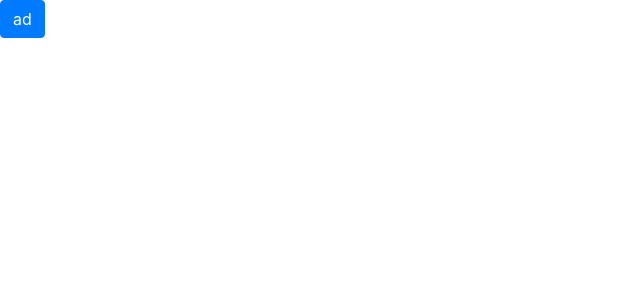
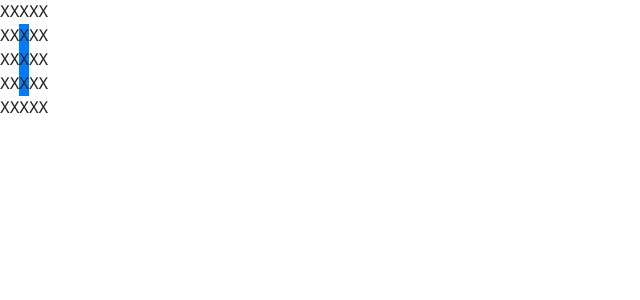
Before and after one commit to dcharatan/life, a React (Create React App) app: page / in a window 1280 px wide. Shown: the top 300 px of the page, without its empty margins (0-640 px from the left). Built offline with nearby package versions, Linux system fonts and the light colour scheme.

Commit message:
Basic life game works.

```diff
--- a/package.json
+++ b/package.json
@@ -7,6 +7,7 @@
     "@testing-library/react": "^11.1.0",
     "@testing-library/user-event": "^12.1.10",
     "bootstrap": "^4.6.0",
+    "prop-types": "^15.7.2",
     "react": "^17.0.2",
     "react-bootstrap": "^1.5.2",
     "react-dom": "^17.0.2",
--- a/src/App.jsx
+++ b/src/App.jsx
@@ -1,21 +1,19 @@
 import React from 'react';
-import { Button } from 'react-bootstrap';
-import { updateLifeState } from './life';
+import LifeGame from './visualization/LifeGame';
 
 function App() {
-  const lifeState = updateLifeState({
-    1: {
-      1: true,
-      2: true,
-      3: true,
-    },
-  });
-  console.log(lifeState);
-
   return (
-    <div className="App">
-      <Button>ad</Button>
-    </div>
+    <LifeGame
+      initialState={{
+        2: {
+          1: true,
+          2: true,
+          3: true,
+        },
+      }}
+      numRows={5}
+      numCols={5}
+    />
   );
 }
 
--- a/src/index.css
+++ b/src/index.css
@@ -1,13 +1,20 @@
 body {
   margin: 0;
-  font-family: -apple-system, BlinkMacSystemFont, 'Segoe UI', 'Roboto', 'Oxygen',
-    'Ubuntu', 'Cantarell', 'Fira Sans', 'Droid Sans', 'Helvetica Neue',
+  font-family: -apple-system, BlinkMacSystemFont, "Segoe UI", "Roboto", "Oxygen",
+    "Ubuntu", "Cantarell", "Fira Sans", "Droid Sans", "Helvetica Neue",
     sans-serif;
   -webkit-font-smoothing: antialiased;
   -moz-osx-font-smoothing: grayscale;
 }
 
+body,
+html,
+#root {
+  width: 100%;
+  height: 100%;
+}
+
 code {
-  font-family: source-code-pro, Menlo, Monaco, Consolas, 'Courier New',
+  font-family: source-code-pro, Menlo, Monaco, Consolas, "Courier New",
     monospace;
 }
--- a/src/life.js
+++ b/src/life.js
@@ -6,7 +6,7 @@
 export const createLifeState = () => 42;
 
 // Read a single cell's state.
-const getCell = (lifeState, row, col) => (lifeState[row] ? lifeState[row][col] : undefined);
+export const getCell = (lifeState, row, col) => (lifeState[row] ? lifeState[row][col] : undefined);
 
 // Mark a cell as being alive.
 const markAlive = (lifeState, row, col) => {
@@ -22,11 +22,13 @@ const countNeighbors = (lifeState, row, col) => {
   const deadNeighbors = [];
   for (let rowOffset = -1; rowOffset <= 1; rowOffset += 1) {
     for (let colOffset = -1; colOffset <= 1; colOffset += 1) {
-      const cell = getCell(lifeState, row + rowOffset, col + colOffset);
-      if (cell !== undefined) {
-        aliveNeighbors.push(cell);
-      } else {
-        deadNeighbors.push([row, col]);
+      if (rowOffset !== 0 || colOffset !== 0) {
+        const cell = getCell(lifeState, row + rowOffset, col + colOffset);
+        if (cell !== undefined) {
+          aliveNeighbors.push(cell);
+        } else {
+          deadNeighbors.push([row + rowOffset, col + colOffset]);
+        }
       }
     }
   }
@@ -34,7 +36,7 @@ const countNeighbors = (lifeState, row, col) => {
 };
 
 // Run one iteration of Conway's Game of Life.
-export const updateLifeState = (oldState) => {
+export const getNextLifeState = (oldState) => {
   const newState = {};
 
   // Iterate through living cells.
--- /dev/null
+++ b/src/visualization/Cell.jsx
@@ -0,0 +1,17 @@
+import React from 'react';
+import PropTypes from 'prop-types';
+
+const LifeGame = ({ alive, letter }) => {
+  const classes = ['text-monospace'];
+  if (alive) {
+    classes.push('bg-primary');
+  }
+  return <div className={classes.join(' ')}>{letter}</div>;
+};
+
+LifeGame.propTypes = {
+  alive: PropTypes.bool.isRequired,
+  letter: PropTypes.string.isRequired,
+};
+
+export default LifeGame;
--- /dev/null
+++ b/src/visualization/LifeGame.jsx
@@ -0,0 +1,46 @@
+import React, { useState, useEffect } from 'react';
+import PropTypes from 'prop-types';
+import { getCell, getNextLifeState } from '../life';
+import Cell from './Cell';
+
+const LifeGame = ({
+  initialState, updateInterval, numRows, numCols,
+}) => {
+  const [state, setState] = useState(initialState);
+
+  useEffect(() => {
+    const interval = setInterval(() => {
+      setState(getNextLifeState(state));
+    }, updateInterval);
+    return () => clearInterval(interval);
+  }, [state]);
+
+  const rows = [];
+  for (let row = 0; row < numRows; row += 1) {
+    const rowCells = [];
+    const rowStates = [];
+    for (let col = 0; col < numCols; col += 1) {
+      const alive = !!getCell(state, row, col);
+      rowCells.push(<Cell letter="X" alive={alive} />);
+      rowStates.push(alive ? 'A' : 'D');
+    }
+    rows.push(<div className="d-flex flex-row" key={`${row}${rowStates.join('')}`}>{rowCells}</div>);
+  }
+
+  return <div>{rows}</div>;
+};
+
+LifeGame.propTypes = {
+  initialState: PropTypes.objectOf(PropTypes.objectOf(PropTypes.bool)).isRequired,
+  updateInterval: PropTypes.number,
+  numRows: PropTypes.number,
+  numCols: PropTypes.number,
+};
+
+LifeGame.defaultProps = {
+  updateInterval: 1000,
+  numRows: 5,
+  numCols: 5,
+};
+
+export default LifeGame;
```
Also changed, not shown: 1 other file (tests, documents, lock files or other folders).
